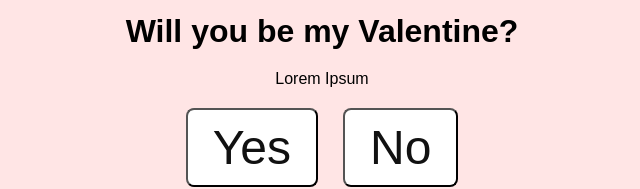
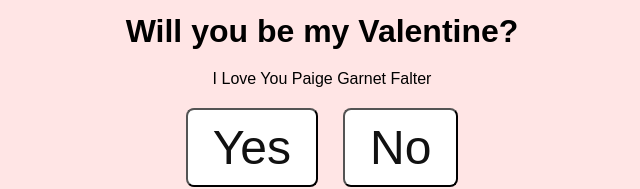
Before and after one commit to stigallxander03/peach, a plain HTML site: page index.html in a window 1280 px wide. Shown: the part 460-649 px from the top of the page, without its empty margins (318-958 px from the left). Drawn offline with nearby package versions, Linux system fonts and the light colour scheme.

Commit message:
Update index.html

```diff
--- a/index.html
+++ b/index.html
@@ -12,7 +12,7 @@
         <div class = 'container'>
             <img src="images/hearts.gif" id="displayImg" class="display">
             <h1>Will you be my Valentine?</h1>
-            <p>Lorem Ipsum</p>
+            <p class="subText">I Love You Paige Garnet Falter</p>
 
             <div class="btn">
                 <button type="button" id="yesButton" class="particletext hearts">Yes</button>
```
